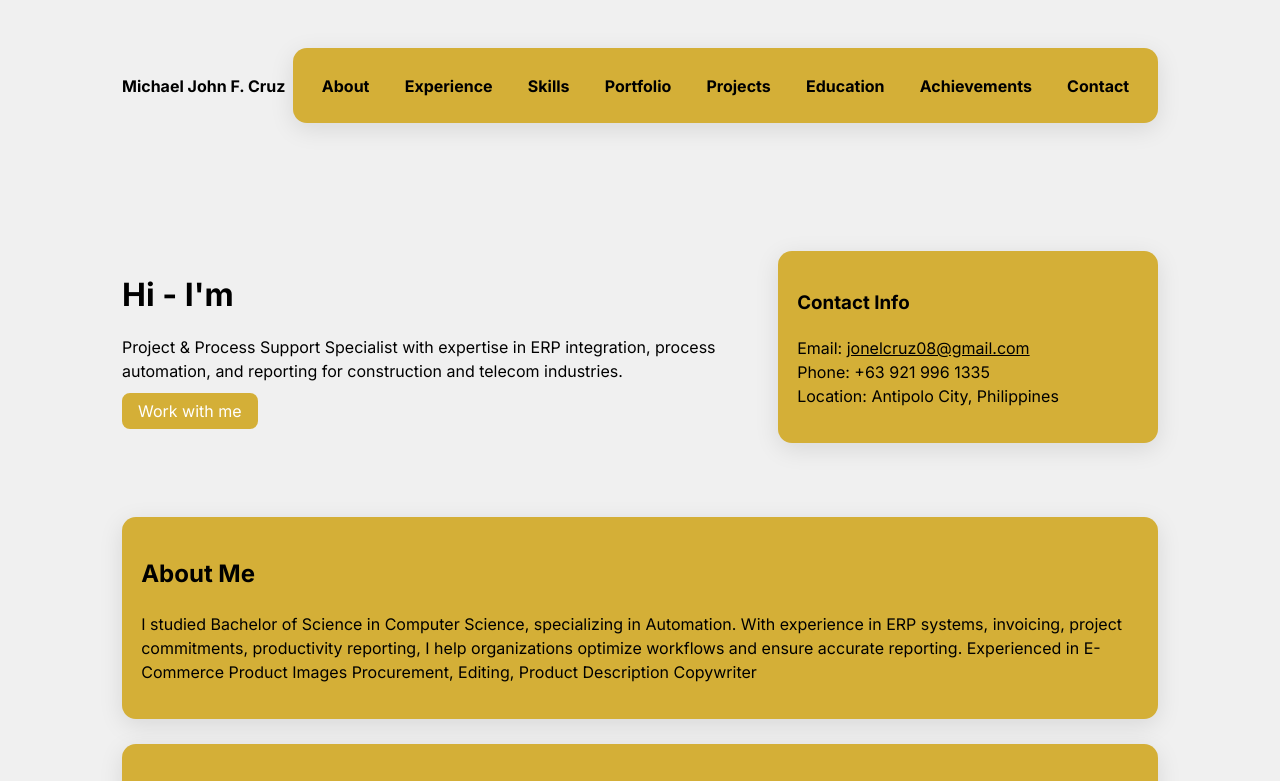
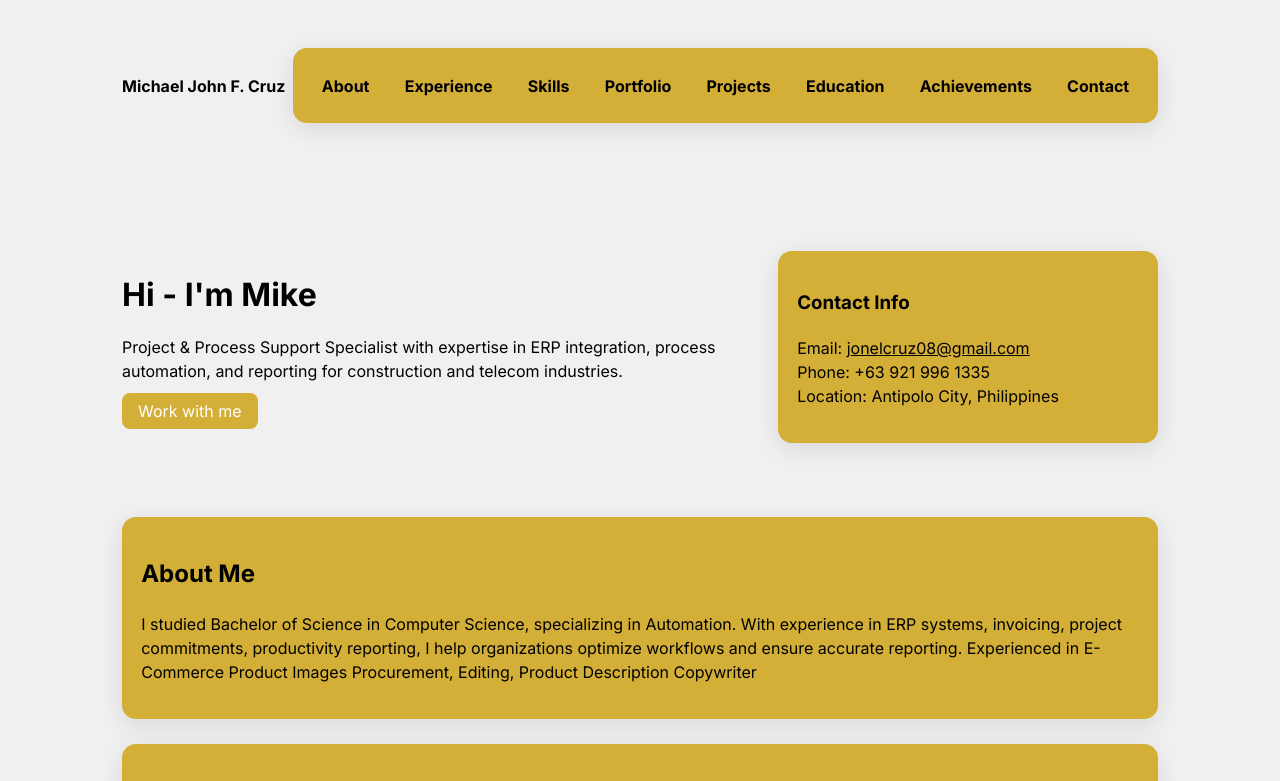
Before and after one commit to jonelcruz08-bot/AllaboutMJC, a plain HTML site: page index.html in a window 1280 px wide. Shown: the top 781 px of the page. Drawn offline with Linux system fonts and the light colour scheme.

Commit message:
Update index.html

```diff
--- a/index.html
+++ b/index.html
@@ -151,7 +151,7 @@
   <main class="container">
     <section id="home" class="hero">
       <div>
-        <h1 style="font-size:2rem;margin:0 0 0.5rem">Hi - I'm <span style="color:#f0f0f0">Mike</span></h1>
+        <h1 style="font-size:2rem;margin:0 0 0.5rem">Hi - I'm <span style="color:#000000">Mike</span></h1>
         <p>Project & Process Support Specialist with expertise in ERP integration, process automation, and reporting for construction and telecom industries.</p>
         <a class="cta" href="#contact">Work with me</a>
       </div>
```
